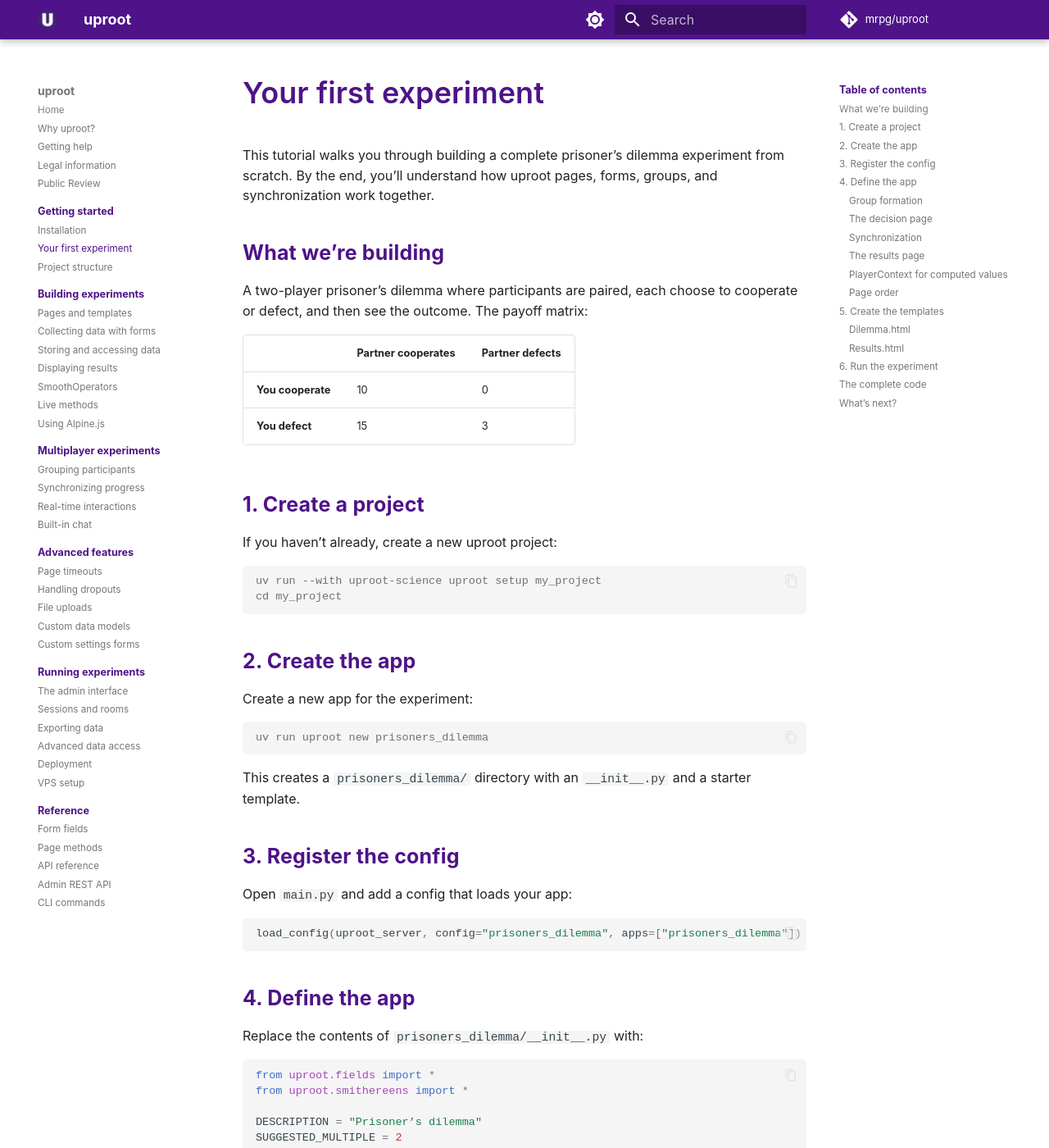
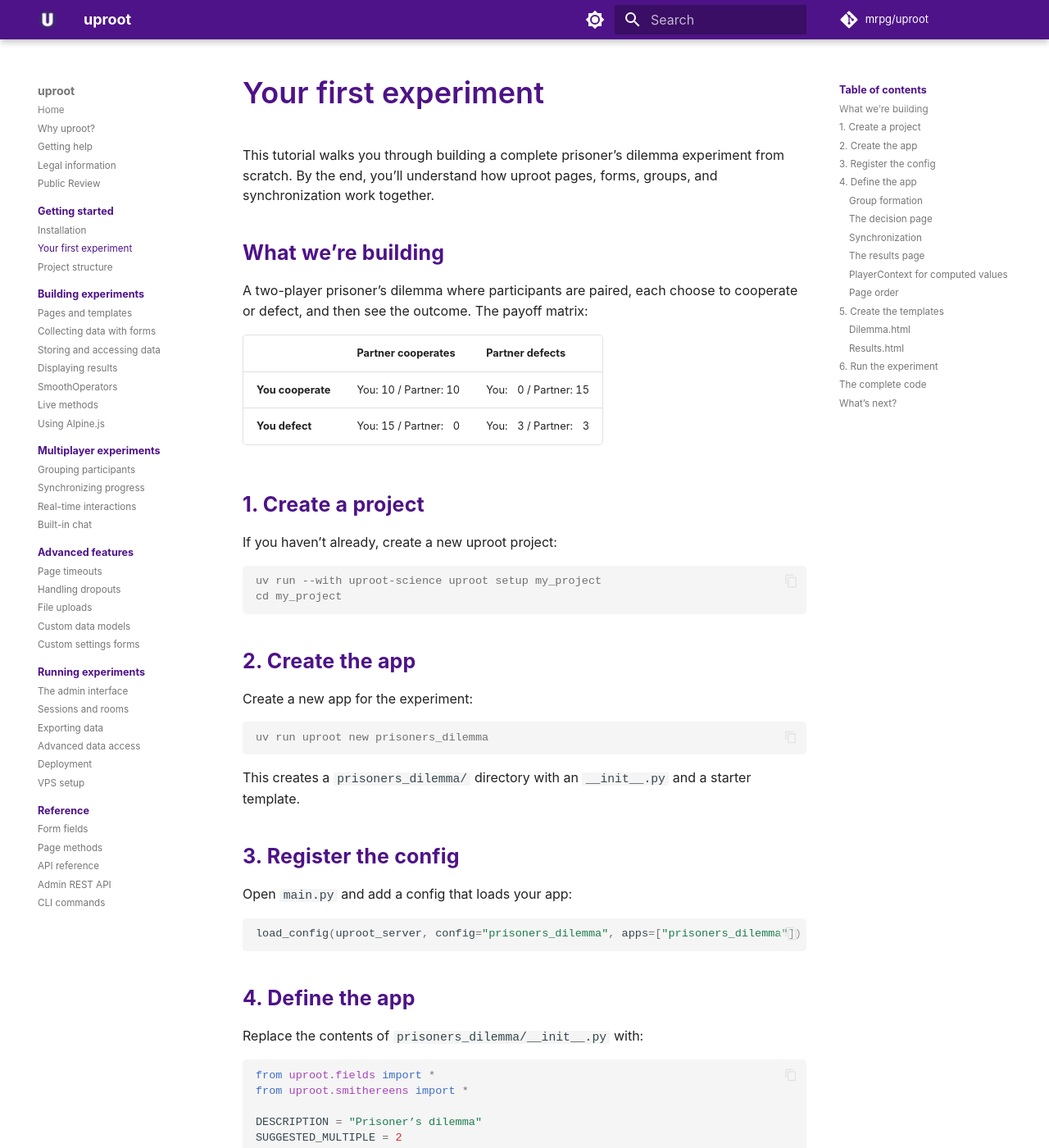
Before and after one commit to mrpg/uproot-docs, an MkDocs documentation site: the page built from docs/getting-started/tutorial.md, in a window 1280 px wide and 1400 px high. Shown: the whole window at 82% size. Built offline with MkDocs 1.6.1 and Material for MkDocs 9.7.7, drawn with Linux system fonts in a browser that asks for light colours; some web fonts are replaced; comment, search, counter and statistics services are not loaded.

Commit message:
Make payoff table more detailed in tutorial.md

```diff
--- a/docs/getting-started/tutorial.md
+++ b/docs/getting-started/tutorial.md
@@ -6,10 +6,16 @@ This tutorial walks you through building a complete prisoner’s dilemma experim
 
 A two-player prisoner’s dilemma where participants are paired, each choose to cooperate or defect, and then see the outcome. The payoff matrix:
 
+<style>
+    .md-typeset__table td {
+        font-variant-numeric: tabular-nums !important;
+    }
+</style>
+
 | | Partner cooperates | Partner defects |
 |--|--|--|
-| **You cooperate** | 10 | 0 |
-| **You defect** | 15 | 3 |
+| **You cooperate** | You: 10 / Partner: 10 | You: &numsp;0 / Partner: 15 |
+| **You defect** | You: 15 / Partner: &numsp;0 | You: &numsp;3 / Partner: &numsp;3 |
 
 ## 1. Create a project
 
```
